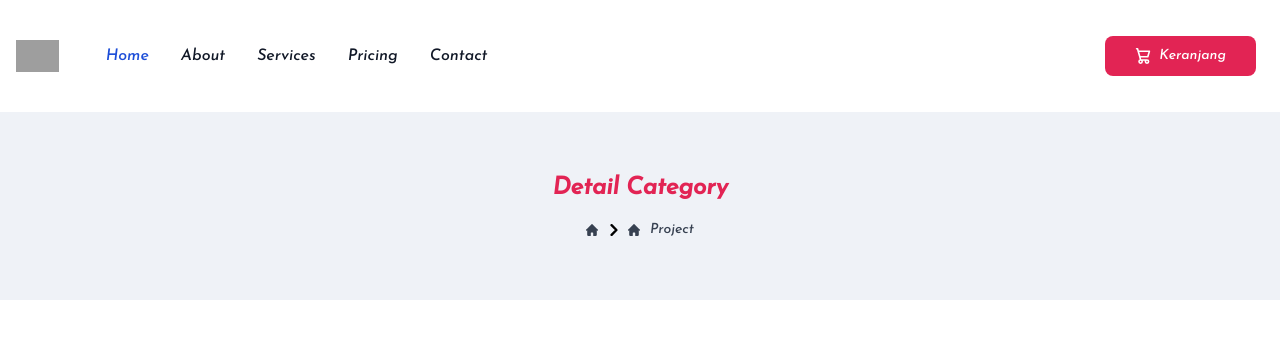
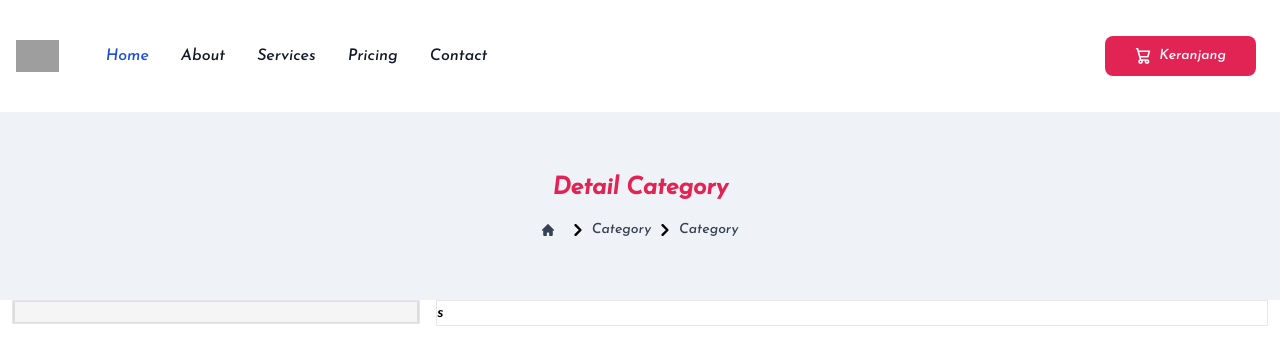
Before and after one commit to mahardikakdenie/nuxt-template, a Nuxt app: page /category/1 in a window 1280 px wide. Shown: the top 362 px of the page. Built offline with nearby package versions, Linux system fonts and the light colour scheme; grey boxes are pictures that could not be loaded.

Commit message:
accourdion

```diff
--- /dev/null
+++ b/components/Accourdion.vue
@@ -0,0 +1,107 @@
+<template>
+    <div class="accordion">
+        <div
+            class="accordion-header"
+            @click="toggle"
+            @mouseenter="onMouseHover"
+            @mouseleave="onMouseHover"
+        >
+            <div
+                v-if="arrowPosition"
+                class="accordion-left-icon"
+                :class="{
+                    'invisible': !showArrow,
+                }"
+            >
+                <!-- <i class="icon material-icons"></i> -->
+            </div>
+        </div>
+    </div>
+</template>
+
+<script setup>
+const prop = defineProps({
+    title: {
+        type: String,
+        default: "",
+    },
+    showArrow: {
+        type: Boolean,
+        default: true,
+    },
+    arrowPosition: {
+        type: String,
+        default: "right",
+    },
+    disabled: {
+        type: Boolean,
+        default: false,
+    },
+    autoClose: {
+        type: Boolean,
+        default: false,
+    },
+    openFirst: {
+        type: Boolean,
+        default: false,
+    },
+    open: {
+        type: Boolean,
+        default: false,
+    },
+    headerClass: {
+        type: String,
+        default: "",
+    },
+    tooltip: {
+        type: String,
+        default: "",
+    },
+});
+
+const emit = defineEmits(['toggle-click']);
+
+const isOpen = ref(false);
+const isOverElement = ref(false);
+
+const toggle = () => {
+    if(!prop.disabled) {
+        isOpen.value = !isOpen.value;
+        emit('toggle-click', isOpen.value);
+    }
+};
+
+const handleClick = () => {
+    if(prop.autoClose && !isOverElement.value && isOpen.value) {
+        isOpen.value = !isOpen.value;
+    }
+};
+
+const onMouseHover = () => {
+    isOverElement.value = !isOverElement.value;
+};
+
+</script>
+
+<style scoped>
+.accordion {
+    @apply relative w-[100%] bg-[#fff] border-t border-solid border-[#ddd] border-b-0 border-r-2 border-l-2;
+}
+
+.accordion-header {
+    @apply p-[10px] bg-[#f5f5f5] border-b border-solid border-[#ddd] cursor-pointer flex items-center;
+}
+
+.accordion-left-icon {
+    @apply opacity-[1];
+}
+
+.accordion-left-icon i {
+    @apply mb-[4px];
+}
+
+.accordion-left-icon.invisible {
+    @apply opacity-[.5]
+}
+
+</style>
--- a/components/Section/Breadcrumb.vue
+++ b/components/Section/Breadcrumb.vue
@@ -4,21 +4,14 @@
         <ol
             class="inline-flex items-center"
         >
-            <li v-for="(item, i) in items" :key="i" class="inline-flex items-center text-center">
+            <li v-for="(item, i) in paths" :key="i" class="inline-flex items-center text-center">
                 <router-link
                     to="/"
                     class="inline-flex items-center justify-center text-sm font-medium text-gray-700 hover:text-blue-600 dark:text-gray-400 dark:hover:text-white"
                 >
-                    <icon-home />  {{ item.title }}
-                    <IconRight v-if="!isLastIndex(i)" customClass="w-3 h-3 text-black mr-2" />
+                    <icon-home v-if="isFirstIndex(i)" />  {{ item.title }}
+                    <IconRight v-if="!isLastIndex(i)" customClass="w-3 h-3 text-black mx-2" />
                 </router-link>
-                <!-- <router-link
-                    v-else
-                    to="/"
-                    class="inline-flex items-center text-sm font-bold text-gray-700 hover:text-blue-600 dark:text-gray-400 dark:hover:text-white"
-                >
-                    {{item.title}}
-                </router-link> -->
             </li>
         </ol>
     </nav>
@@ -32,7 +25,11 @@ const items = [
         link: '/',
     },
     {
-        title: 'Project',
+        title: 'Category',
+        link: '/proejct',
+    },
+    {
+        title: 'Category',
         link: '/proejct',
     }
 ];
@@ -46,7 +43,11 @@ const props = defineProps({
         link: '/',
     },
     {
-        title: 'Project',
+        title: 'Category',
+        link: '/proejct',
+    },
+    {
+        title: 'Category',
         link: '/proejct',
     }
 ],
@@ -54,6 +55,9 @@ const props = defineProps({
 });
 
 const isLastIndex = (currentIndex) => {
+    console.log("🚀 ~ file: Breadcrumb.vue:54 ~ isLastIndex ~ currentIndex:", currentIndex === props.paths.length - 1)
+    console.log("🚀 ~ file: Breadcrumb.vue:55 ~ isLastIndex ~ props.paths.length - 1:", props.paths.length - 1)
+    console.log("🚀 ~ file: Breadcrumb.vue:55 ~ isLastIndex ~ currentIndex:", currentIndex)
     return currentIndex === props.paths.length - 1;
 };
 
--- /dev/null
+++ b/components/Section/CategoryDetail/Index.vue
@@ -0,0 +1,19 @@
+<template>
+<div class="max-w-[1400px] mx-auto px-3">
+    <div class="grid grid-rows-1">
+        <div class="grid grid-cols-12 gap-4">
+            <div class="col-span-4">
+                <div class="border">
+                    <accourdion />
+                </div>
+            </div>
+            <div class="col-span-8">
+                <div class="border">s</div>
+            </div>
+        </div>
+    </div>
+</div>
+</template>
+
+<script setup>
+</script>
--- a/pages/category/[id].vue
+++ b/pages/category/[id].vue
@@ -1,6 +1,7 @@
 <template>
 <div class="max-w-xxl">
     <SectionTitleDetail title="Detail Category" />
+    <SectionCategoryDetail />
 </div>
 </template>
 
```
